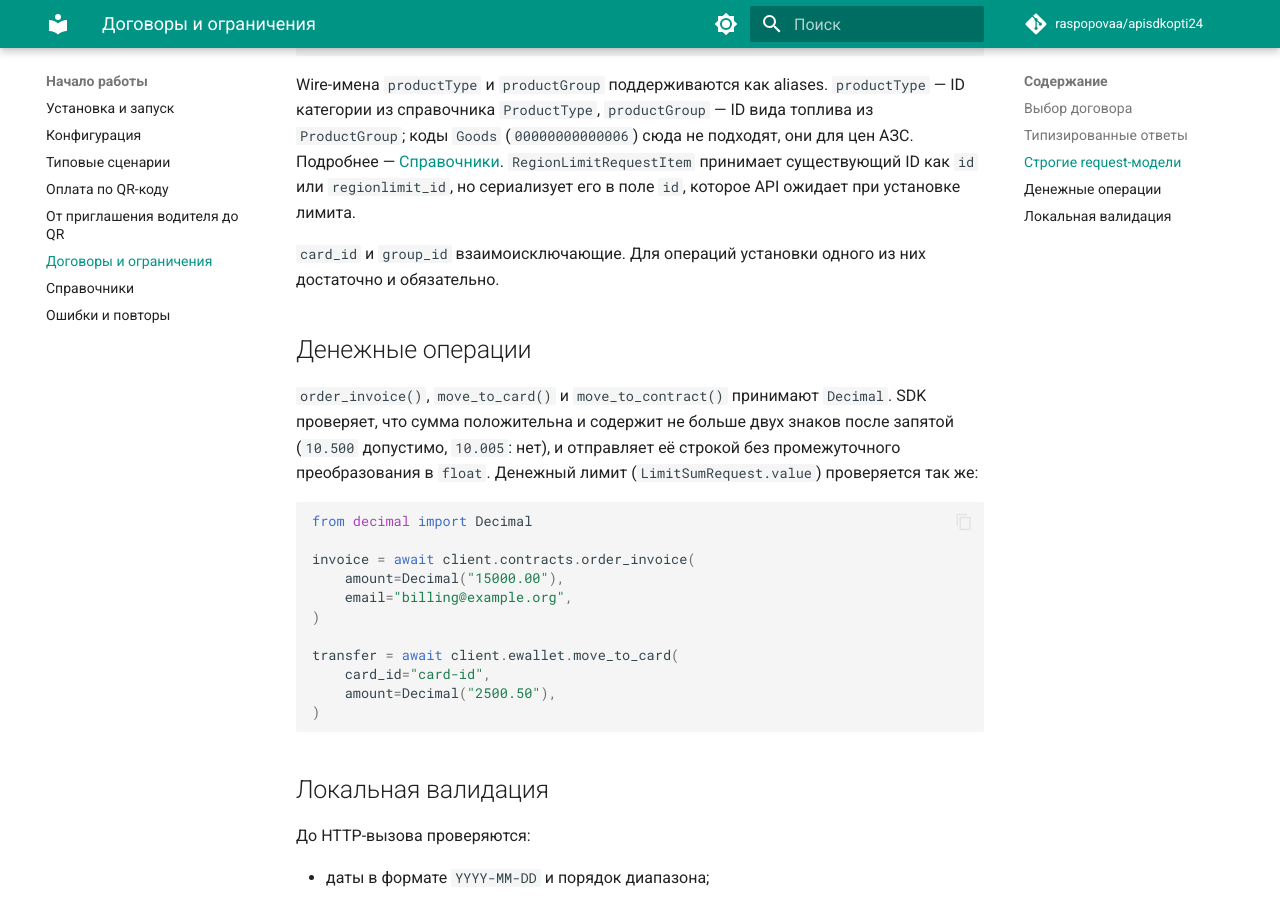
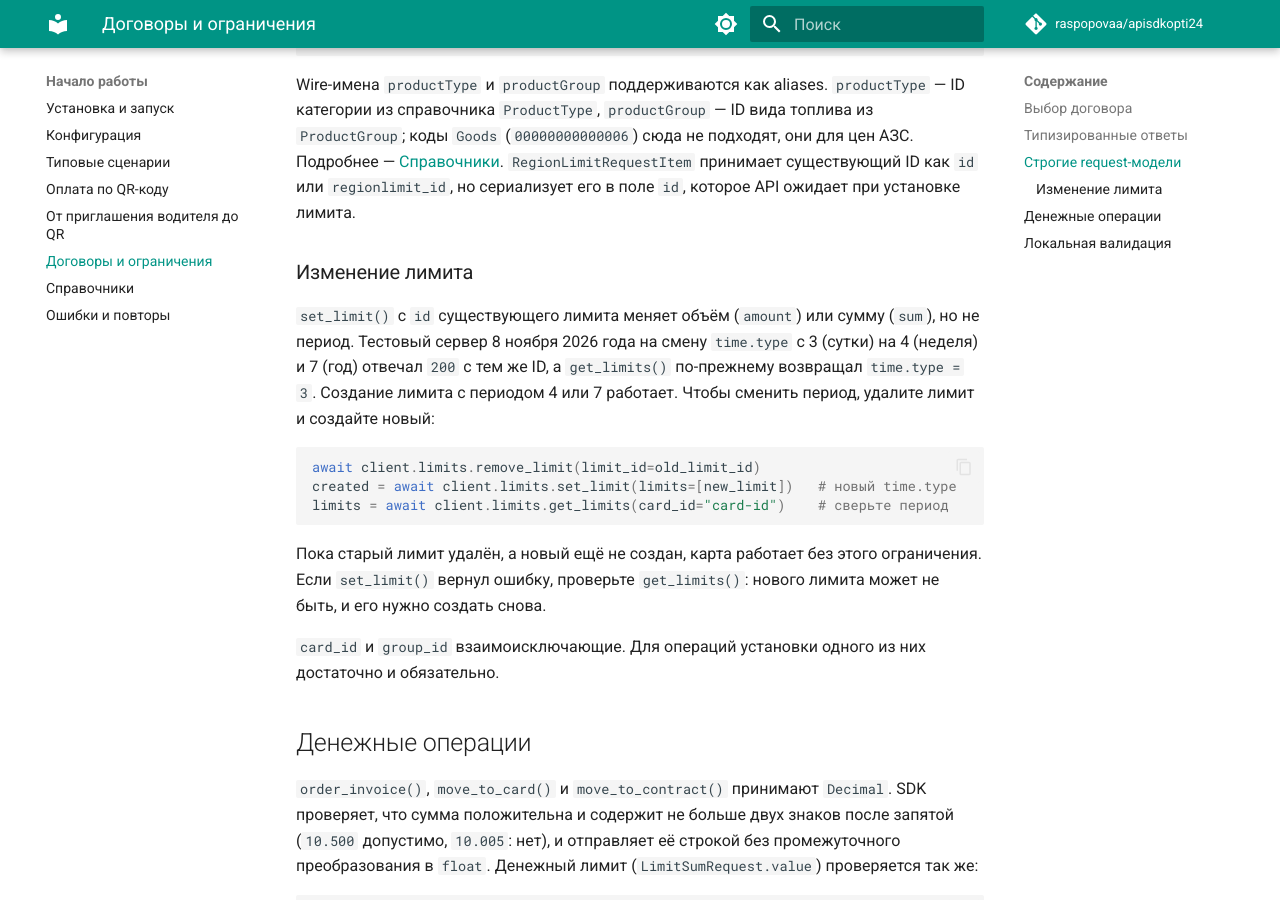
Before and after one commit to raspopovaa/apisdkopti24, an MkDocs documentation site: the page built from docs/contracts-and-limits.md, in a window 1280 px wide and 900 px high, scrolled down 1767 px. Built offline with MkDocs 1.6.1 and Material for MkDocs 9.7.7, drawn with Linux system fonts in a browser that asks for light colours; comment, search, counter and statistics services are not loaded; the version menu is left out.

Commit message:
docs: set_limit по id не меняет период лимита (#82)
Тестовый сервер при изменении лимита по id меняет объём и сумму, но оставляет прежний time.type. Добавлено предупреждение в docstring set_limit, руководство по лимитам, таблицу совместимости со спецификацией и учебный пример, показан путь «удалить, создать, сверить».

````diff
--- a/docs/contracts-and-limits.md
+++ b/docs/contracts-and-limits.md
@@ -91,6 +91,24 @@ Wire-имена `productType` и `productGroup` поддерживаются к
 `regionlimit_id`, но сериализует его в поле `id`, которое API ожидает при
 установке лимита.
 
+### Изменение лимита
+
+`set_limit()` с `id` существующего лимита меняет объём (`amount`) или сумму
+(`sum`), но не период. Тестовый сервер 8 ноября 2026 года на смену `time.type`
+с 3 (сутки) на 4 (неделя) и 7 (год) отвечал `200` с тем же ID, а `get_limits()`
+по-прежнему возвращал `time.type = 3`. Создание лимита с периодом 4 или 7
+работает. Чтобы сменить период, удалите лимит и создайте новый:
+
+```python
+await client.limits.remove_limit(limit_id=old_limit_id)
+created = await client.limits.set_limit(limits=[new_limit])   # новый time.type
+limits = await client.limits.get_limits(card_id="card-id")    # сверьте период
+```
+
+Пока старый лимит удалён, а новый ещё не создан, карта работает без этого
+ограничения. Если `set_limit()` вернул ошибку, проверьте `get_limits()`: нового
+лимита может не быть, и его нужно создать снова.
+
 `card_id` и `group_id` взаимоисключающие. Для операций установки одного из них
 достаточно и обязательно.
 
````
Also changed, not shown: docs/examples/limits/set_limit.md (+3 -2 lines), docs/spec-compatibility.md (+1 -0 lines), 3 other files.
